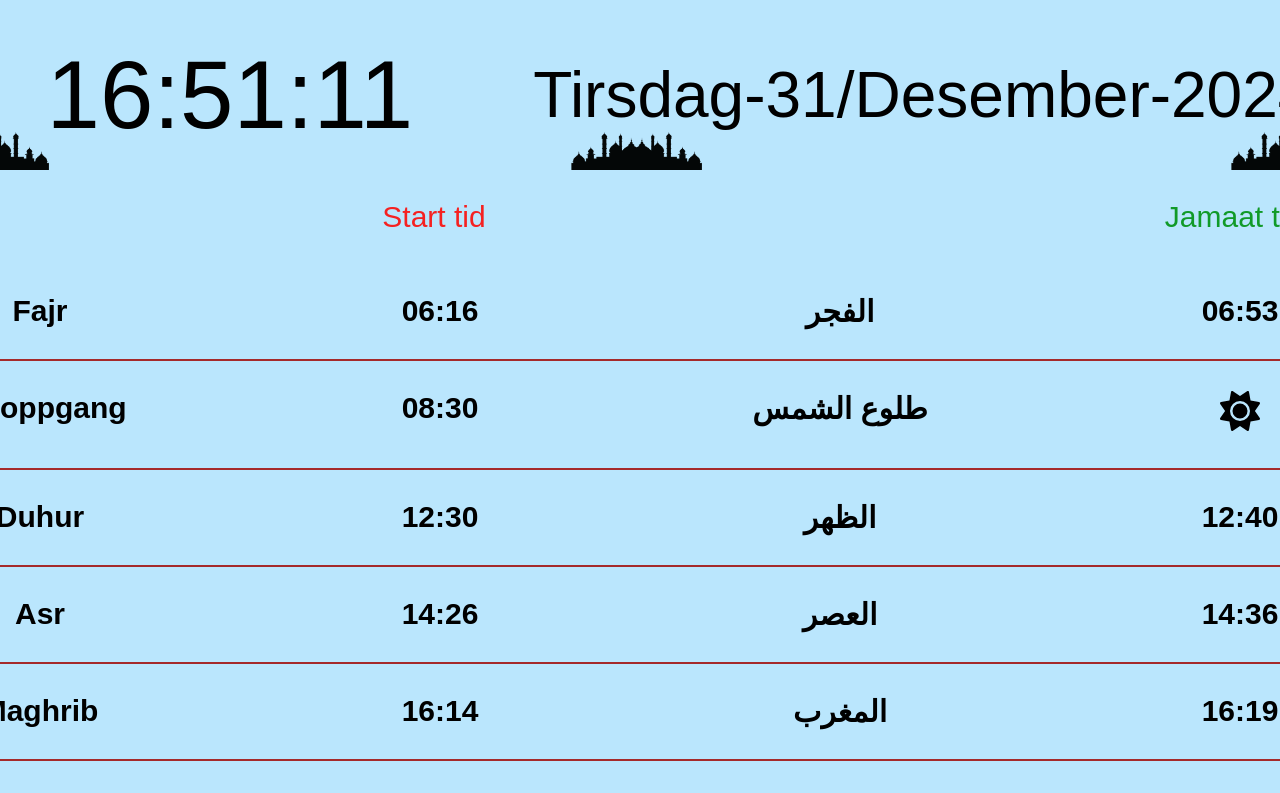
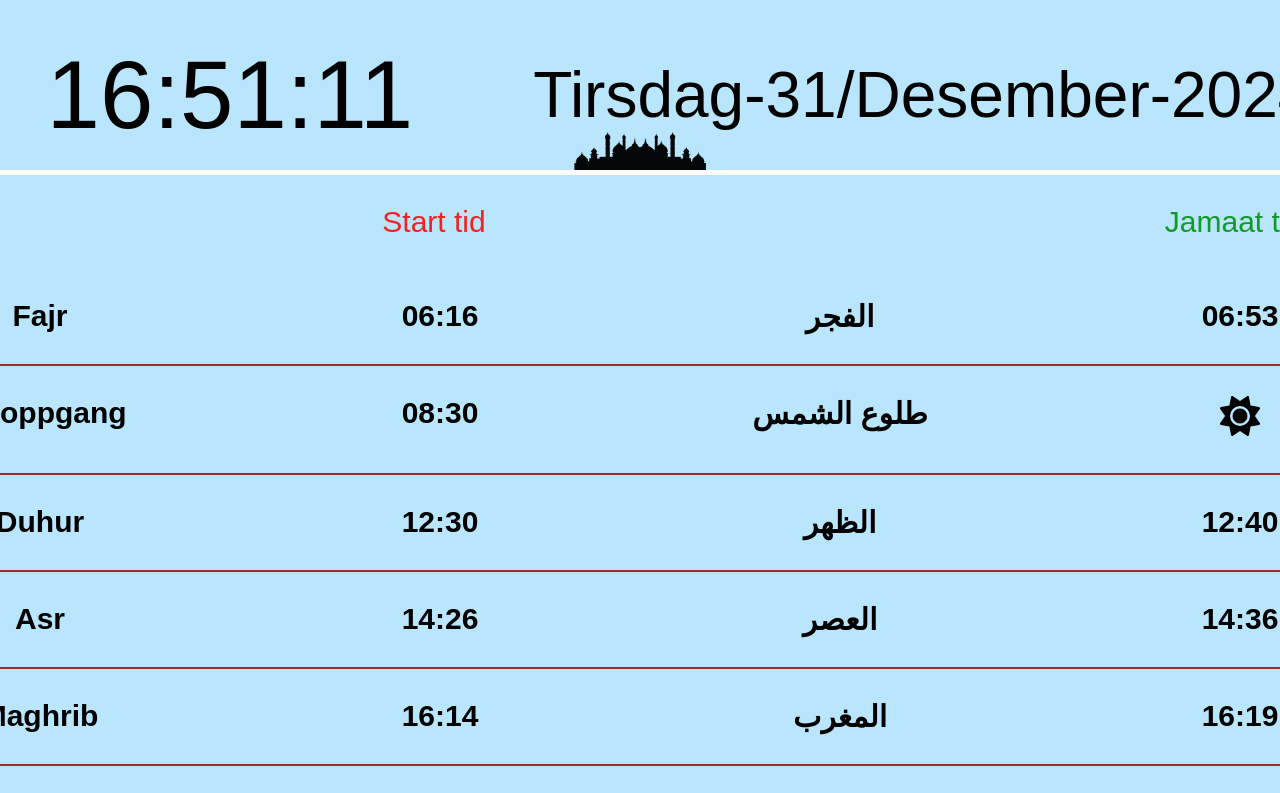
Before and after one commit to abdilatiiif/MoskeApp0.2, a React (Vite) app: page / in a window 1280 px wide. Shown: the top 793 px of the page. Built offline with nearby package versions, Linux system fonts and the light colour scheme; a web font is replaced by a local one.

Commit message:
fiksing deploy bug,time,img

```diff
--- a/src/Timedate.jsx
+++ b/src/Timedate.jsx
@@ -6,9 +6,7 @@ export default function TimeDate(props) {
     <header className="header--timedate">
       <div className="time">{props.time}</div>
       <div className="date">{props.date}</div>
-      <img className="symbol s1" src="src/pngwing.com.png" alt="symbol" />
-      <img className="symbol s2" src="src/pngwing.com.png" alt="symbol" />
-      <img className="symbol s3" src="src/pngwing.com.png" alt="symbol" />
+      <img className="symbol" src="src/pngwing.com.png" alt="symbol" />
     </header>
   );
 }
--- a/src/timedate.css
+++ b/src/timedate.css
@@ -17,6 +17,8 @@
   justify-content: center;
   padding-top: 20px;
   width: 1450px;
+  border: 5px solid white;
+  border-top: none;
 }
 
 .symbol {
@@ -24,13 +26,3 @@
   position: absolute;
   bottom: 0;
 }
-
-.s1 {
-  left: 0;
-}
-.s2 {
-  left: 45%;
-}
-.s3 {
-  right: 0;
-}
```
